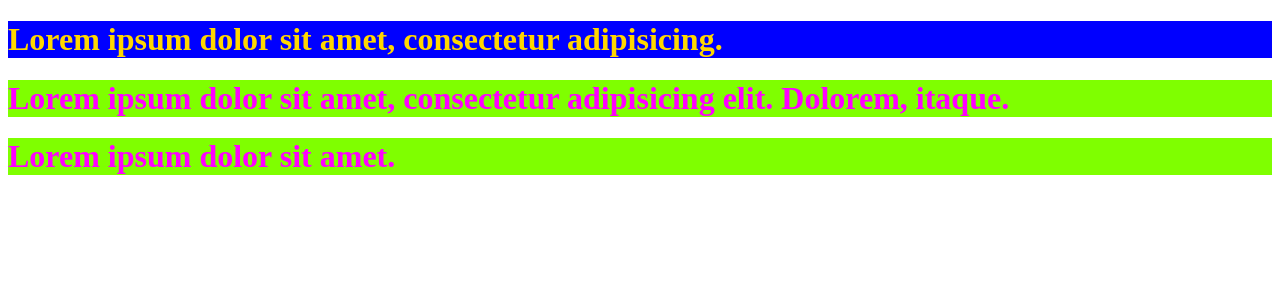
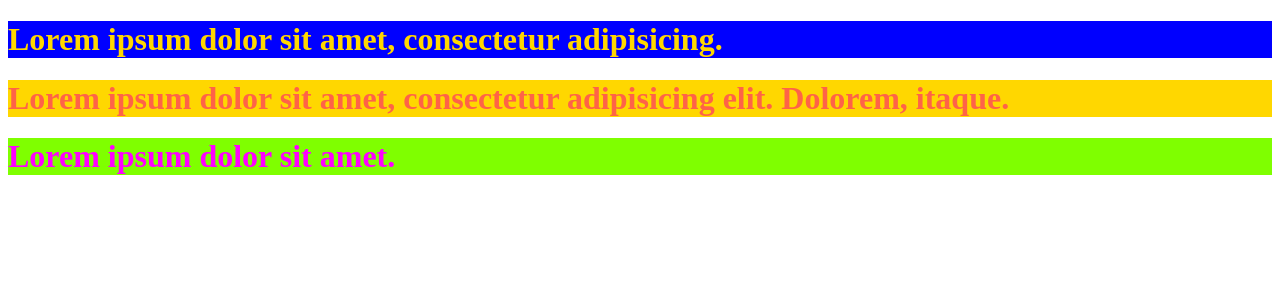
Before and after one commit to namic123/React-basics, a React (Create React App) app: page / in a window 1280 px wide. Shown: the top 300 px of the page. Built offline with nearby package versions, Linux system fonts and the light colour scheme.

Commit message:
css 모듈을 사용. 클래스명 중복을 피함

```diff
--- a/src/component/MyBox.js
+++ b/src/component/MyBox.js
@@ -1,9 +1,9 @@
-import "../style/style1.css";
+import mycss from "../style/style1.module.css";
 export function MyBox() {
   return (
     <>
       <div>
-        <h1 className="boxClass">
+        <h1 className={mycss.boxClass}>
           Lorem ipsum dolor sit amet, consectetur adipisicing elit. Dolorem,
           itaque.
         </h1>
--- a/src/component/MyContainer.js
+++ b/src/component/MyContainer.js
@@ -1,8 +1,8 @@
-import "../style/style2.css";
+import style from "../style/style2.module.css";
 export function MyContainer() {
   return (
     <>
-      <div className="boxClass">
+      <div className={style.boxClass}>
         <h1>Lorem ipsum dolor sit amet.</h1>
       </div>
     </>
```
Also changed, not shown: src/style/style1.module.css (renamed from src/style/style1.css), src/style/style2.module.css (renamed from src/style/style2.css).
